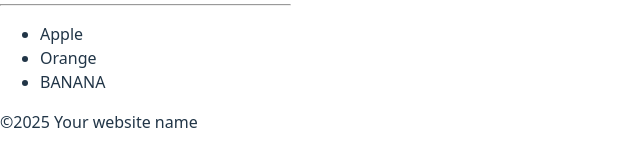
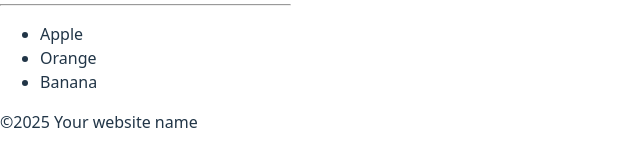
Before and after one commit to NajeebSultan/my-react-app, a React (Vite) app in the folder my-react-app/: page / in a window 1280 px wide. Shown: the part 441-601 px from the top of the page, without its empty margins (0-640 px from the left). Built offline with nearby package versions, Linux system fonts and the light colour scheme.

Commit message:
Make components of header , footer and food

```diff
--- a/my-react-app/src/Food.jsx
+++ b/my-react-app/src/Food.jsx
@@ -10,7 +10,7 @@ const food2 = "Banana";
     <ul>
       <li>Apple</li>
       <li>{food1}</li>
-      <li>{food2.toUpperCase()}</li>
+      <li>{food2}</li>
 
     </ul>
   );
```
